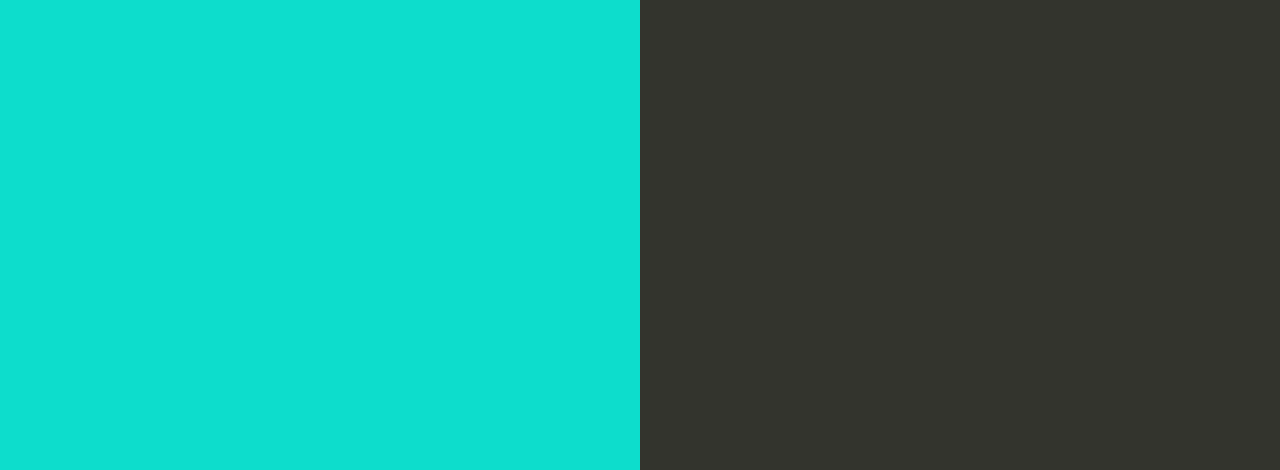
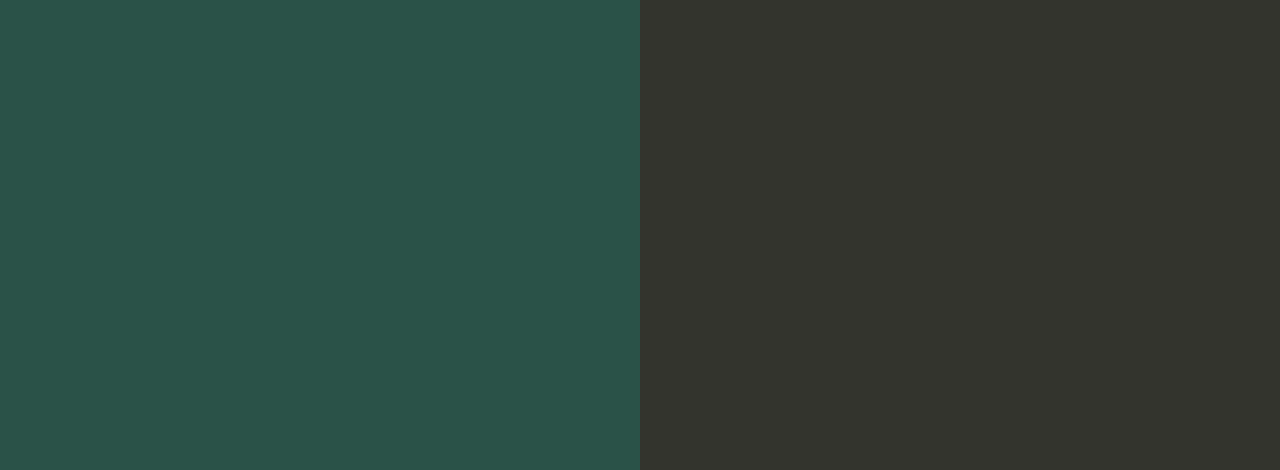
Before and after one commit to ankrish004/codepipe, a website: page index.html in a window 1280 px wide. Shown: the part 330-800 px from the top of the page. Drawn offline with Linux system fonts and the light colour scheme.

Commit message:
buildspec

```diff
--- a/index.html
+++ b/index.html
@@ -35,7 +35,7 @@
 
         text-align: right;
         padding-top: 11em;
-        background-color: rgb(13, 221, 204);
+        background-color: rgb(42, 82, 72);
 
       }
       .textColumn p {
```
